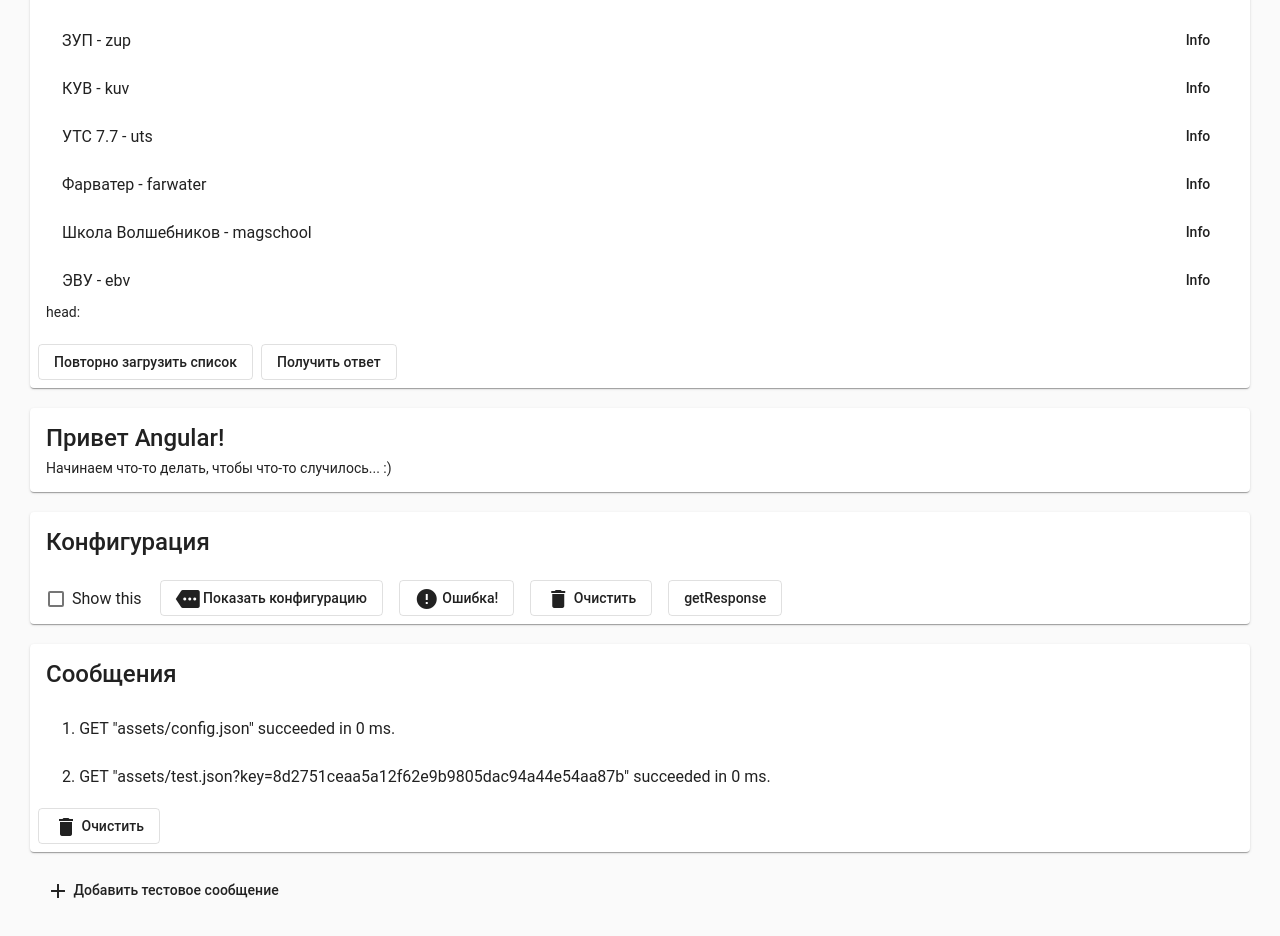
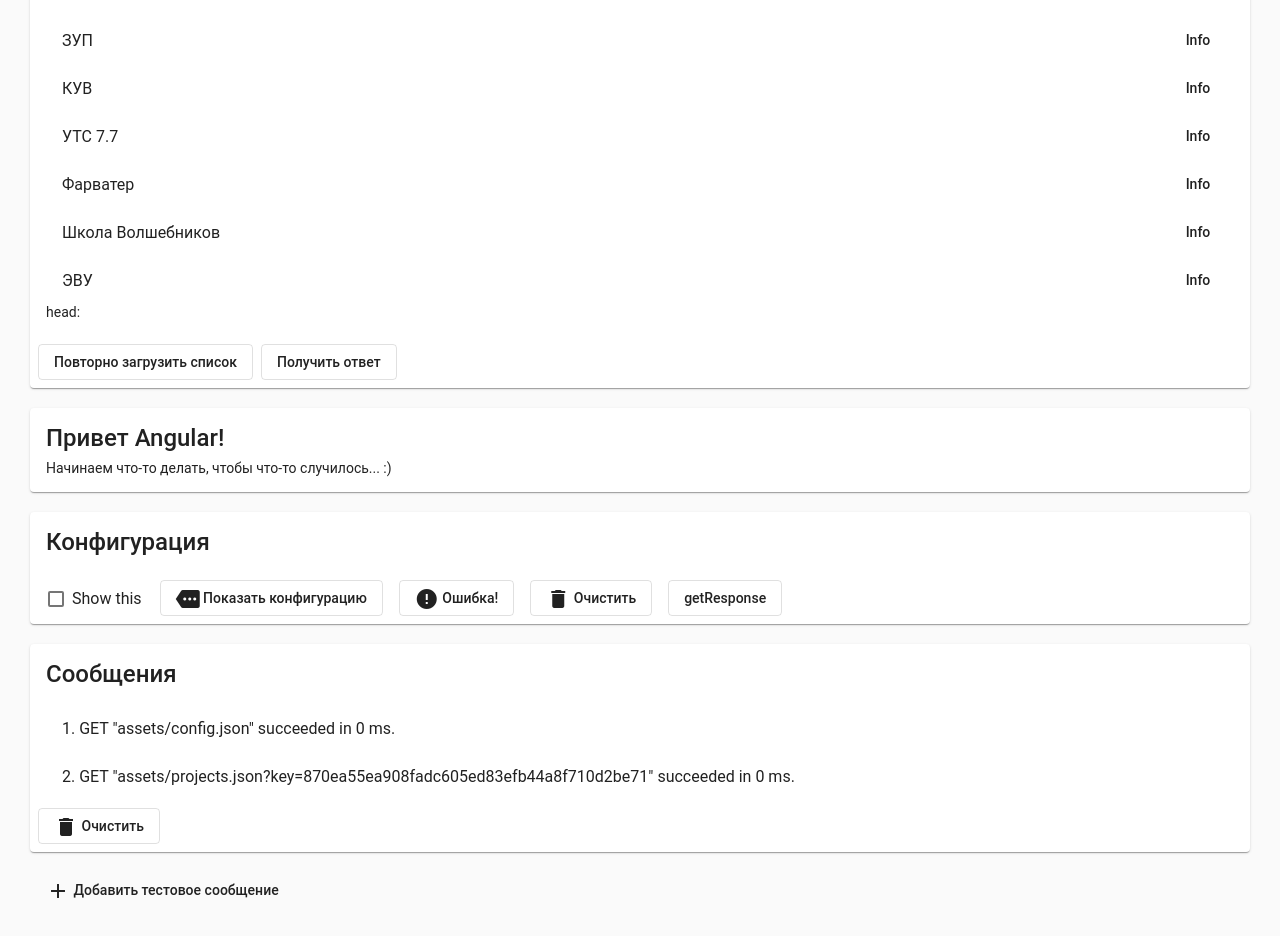
Before and after one commit to michaelbag/angular-material, an Angular app: page / in a window 1280 px wide. Shown: the part 562-1498 px from the top of the page. Built offline with nearby package versions, Linux system fonts and the light colour scheme.

Commit message:
5 files modified, 1 added, 1 deleted

```diff
--- a/src/app/redmine/project.service.ts
+++ b/src/app/redmine/project.service.ts
@@ -50,8 +50,9 @@ export class ProjectService {
         .pipe(
           retry(3),
           switchMap((configData: Config) => {
-            //return (this.http.get<Projects>(`${configData.rootURL}/projects.json`, { params: { 'key': configData.apiKey } })
-            return (this.http.get<Projects>('assets/test.json', { params: { 'key': configData.apiKey } })
+            return (this.http.get<Projects>(`${configData.rootURL}/projects.json`,
+            { headers: {'Access-Control-Allow-Origin': '*',
+            'X-Redmine-API-Key': configData.apiKey}, params: { 'key': configData.apiKey } })
               .pipe(
                 retry(3),
                 catchError(this.handleError) // then handle the error
--- a/src/app/redmine/projects/projects.component.html
+++ b/src/app/redmine/projects/projects.component.html
@@ -3,7 +3,7 @@
 	<mat-card-content>
 		<mat-nav-list>
 			<mat-list-item *ngFor="let project of projects">
-				<a matLine href="">{{ project.name }} - {{ project.identifier }}</a>
+				<a matLine href="">{{ project.name }}</a>
 				<button mat-icon-button (click)="showInfo(link)">Info</button>
       </mat-list-item>
     </mat-nav-list>
--- a/src/app/redmine/projects/projects.component.ts
+++ b/src/app/redmine/projects/projects.component.ts
@@ -31,6 +31,10 @@ export class ProjectsComponent implements OnInit {
       });
   }
 
+  showInfo(link: string) {
+
+  }
+
    showProjectsResponse() {
     this.projectService.getProjectsResponse()
       // resp is of type `HttpResponse<Config>`
--- a/src/assets/config.json
+++ b/src/assets/config.json
@@ -1,5 +1,5 @@
 {
-  "rootURL": "https://support.remark.pro",
-  "apiKey": "8d2751ceaa5a12f62e9b9805dac94a44e54aa87b",
+  "rootURL": "assets",
+  "apiKey": "870ea55ea908fadc605ed83efb44a8f710d2be71",
   "test": "Test string"
 }
--- a/src/main.ts
+++ b/src/main.ts
@@ -1,11 +1,17 @@
 import './polyfills';
 
 import { enableProdMode } from '@angular/core';
+
 import { platformBrowserDynamic } from '@angular/platform-browser-dynamic';
 
 import { AppModule } from './app/app.module';
 
+
+
 platformBrowserDynamic().bootstrapModule(AppModule).then(ref => {
+
+  // enableProdMode();
+
   // Ensure Angular destroys itself on hot reloads.
   if (window['ngRef']) {
     window['ngRef'].destroy();
```
Also changed, not shown: src/assets/projects.json (renamed from src/assets/test.json).
